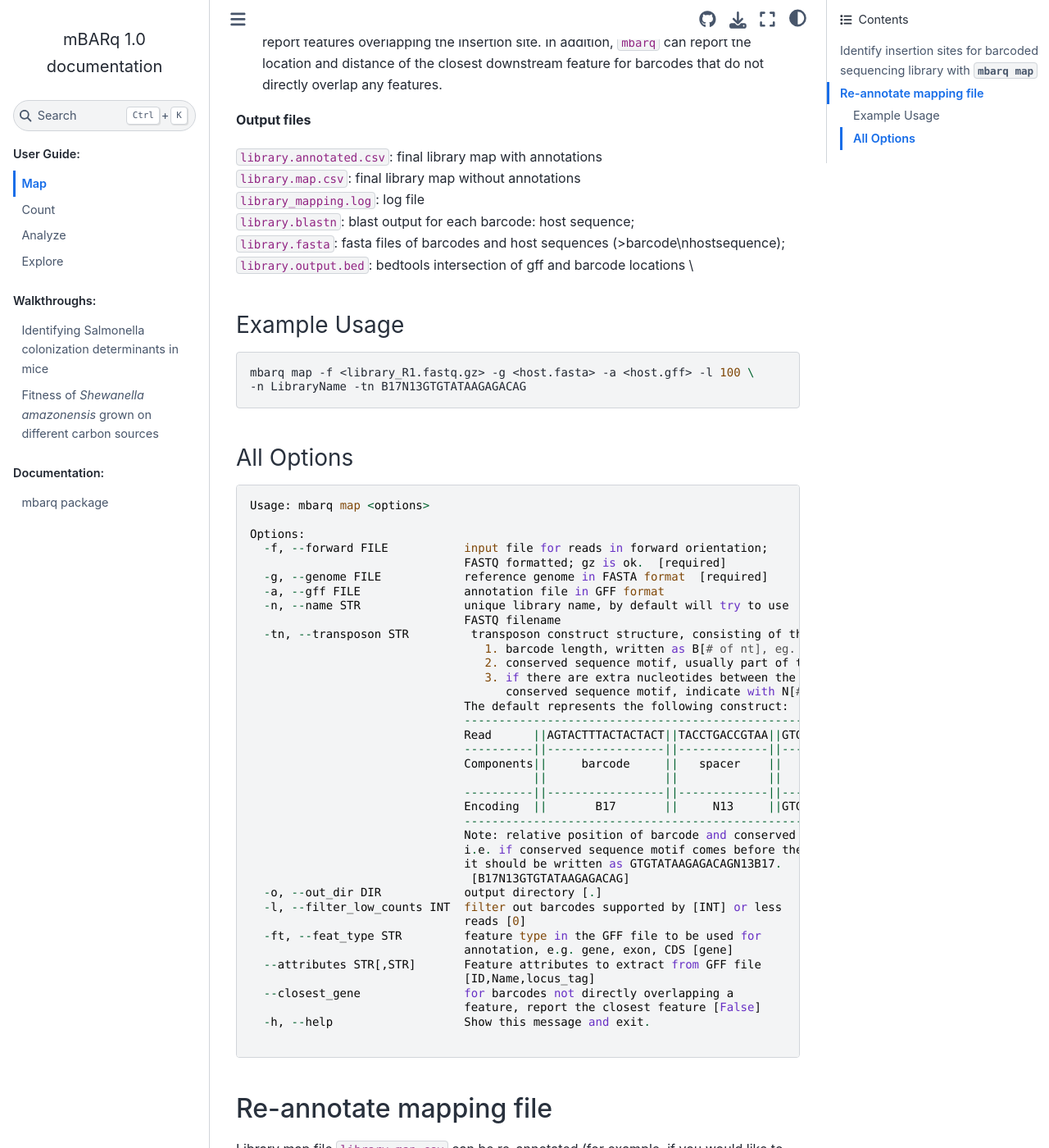
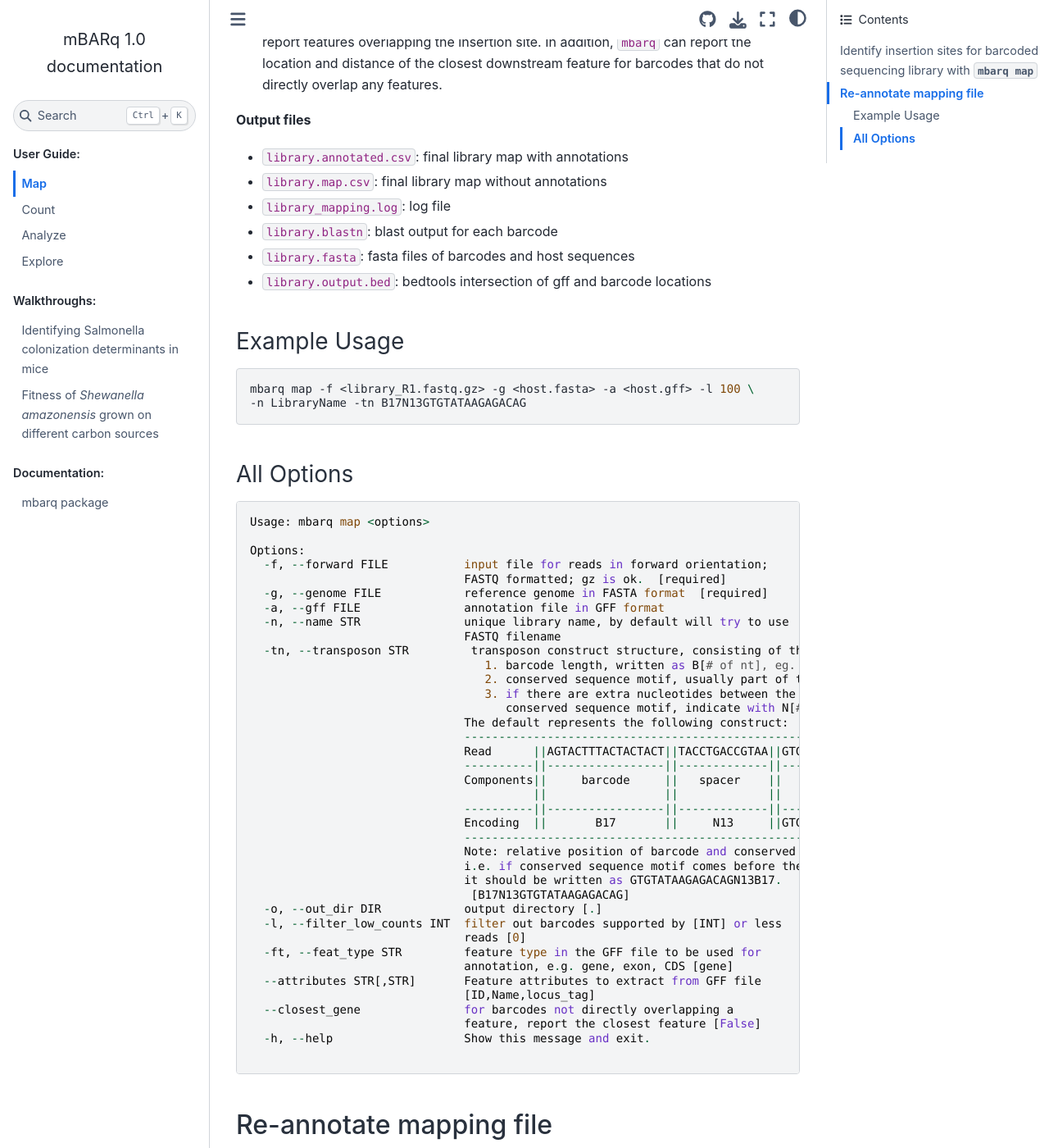
Before and after one commit to MicrobiologyETHZ/mbarq, a Sphinx documentation site: the page built from docs/mapping.md, in a window 1280 px wide and 1400 px high, scrolled down 650 px. Shown: the whole window at 82% size. Built offline with Sphinx 7.4.7 and the Sphinx Book theme 1.1.4, drawn with Linux system fonts in a browser that asks for light colours; some of the changed text lies outside the part shown.

Commit message:
Add output and input files

```diff
--- a/docs/mapping.md
+++ b/docs/mapping.md
@@ -18,12 +18,12 @@
 
 **Output files**
 
-``library.annotated.csv``: final library map with annotations \
-``library.map.csv``: final library map without annotations \
-``library_mapping.log``: log file \
-``library.blastn``: blast output for each barcode: host sequence;  \
-``library.fasta``: fasta files of barcodes and host sequences (>barcode\nhostsequence); \
-``library.output.bed``: bedtools intersection of gff and barcode locations \
+- ``library.annotated.csv``: final library map with annotations
+- ``library.map.csv``: final library map without annotations
+- ``library_mapping.log``: log file
+- ``library.blastn``: blast output for each barcode
+- ``library.fasta``: fasta files of barcodes and host sequences
+- ``library.output.bed``: bedtools intersection of gff and barcode locations
 
 
 ### Example Usage
```
Also changed, not shown: other parts of docs/mapping.md (+5 -0 lines), docs/analysis.md (+10 -0 lines), docs/counting.md (+2 -2 lines).
